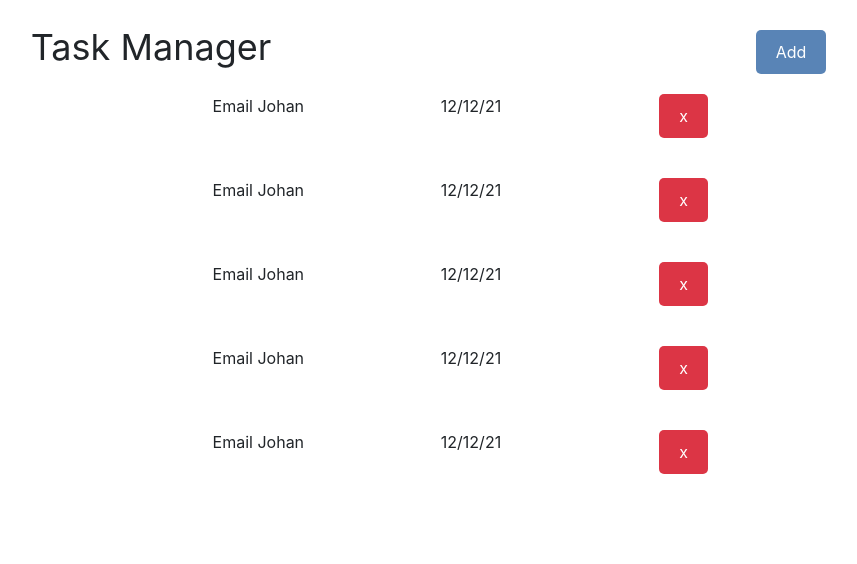
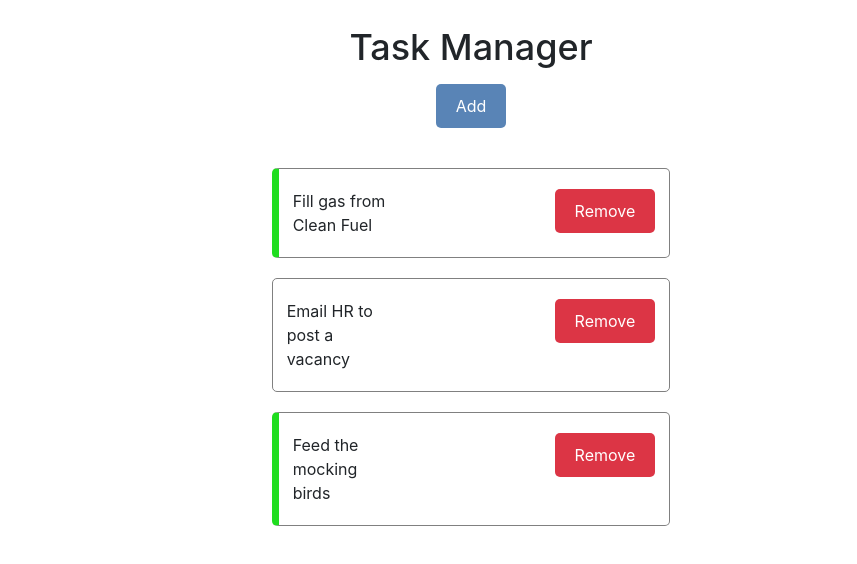
Before and after one commit to SanjidHaque/React-Task-Manager, a React (Create React App) app: page / in a window 1280 px wide. Shown: the top 564 px of the page, without its empty margins (169-1026 px from the left). Built offline with nearby package versions, Linux system fonts and the light colour scheme.

Commit message:
Add task toggle option

```diff
--- a/src/App.js
+++ b/src/App.js
@@ -10,35 +10,27 @@ function App() {
     const [tasks, setTasks] = useState([
         {
             id: 1,
-            text: "Email Johan",
+            text: "Fill gas from Clean Fuel",
             dateTime: "12/12/21",
             reminder: true
         },
         {
             id: 2,
-            text: "Email Johan",
+            text: "Email HR to post a vacancy",
             dateTime: "12/12/21",
             reminder: false
         },
         {
             id: 3,
-            text: "Email Johan",
-            dateTime: "12/12/21",
-            reminder: true
-        },
-        {
-            id: 4,
-            text: "Email Johan",
-            dateTime: "12/12/21",
-            reminder: false
-        },
-        {
-            id: 5,
-            text: "Email Johan",
+            text: "Feed the mocking birds",
             dateTime: "12/12/21",
             reminder: true
         }
     ])
+
+    function toggleTask(id) {
+        setTasks(tasks.map(task => task.id === id ? {...task, reminder: !task.reminder} : task))
+    }
 
     function deleteTask(id)  {
         setTasks(tasks.filter(task => task.id !== id))
@@ -57,7 +49,7 @@ function App() {
 
                 <Row>
                     <Col>
-                        { tasks.length > 0 ? (<Tasks tasks={tasks} onDeleteTask={deleteTask}/>) : 'No task to show!'}
+                        { tasks.length > 0 ? (<Tasks tasks={tasks} onDeleteTask={deleteTask} onToggleTask={toggleTask}/>) : 'No task to show!'}
                     </Col>
                 </Row>
             </Container>
--- a/src/components/Header.js
+++ b/src/components/Header.js
@@ -2,7 +2,6 @@ import React from 'react';
 import Button from "./Button";
 import Row from "react-bootstrap/Row";
 import Col from "react-bootstrap/Col";
-import Container from "react-bootstrap/Container";
 
 const Header = ({title}) => {
     const onClick = () => {
@@ -11,10 +10,12 @@ const Header = ({title}) => {
     return (
         <>
             <Row style={{paddingTop:'20px'}}>
-                <Col>
+                <Col lg={{ span: 4, offset: 4 }}>
                     <div style={headerStyle}> {title} </div>
                 </Col>
-                <Col style={{paddingTop:'10px'}}>
+            </Row>
+            <Row>
+                <Col lg={{ span: 4, offset: 4}} style={{paddingTop:'10px'}}>
                     <Button backgroundColor='#5984b6' text='Add' onClick={onClick}/>
                 </Col>
             </Row>
@@ -23,7 +24,8 @@ const Header = ({title}) => {
 };
 
 const headerStyle = {
-    fontSize:'36px'
+    fontSize:'36px',
+    fontWeight: '500'
 }
 
 export default Header;
--- a/src/components/Task.js
+++ b/src/components/Task.js
@@ -3,22 +3,27 @@ import Button from "react-bootstrap/Button";
 import Col from "react-bootstrap/Col";
 import Row from "react-bootstrap/Row";
 
-const Task = ({task, onDeleteTask}) => {
+const Task = ({task, onDeleteTask, onToggleTask}) => {
     return (
         <>
-            <Row style={{padding: '20px 2px', textAlign: 'center'}}>
-                <Col lg={{ span: 2, offset: 3 }}>
-                    <p>{task.text}</p>
+            <Row onDoubleClick={() => onToggleTask(task.id)} className={`task ${ task.reminder ? 'toggle-task' : '' }`}>
+                <Col lg={{ span: 4 }} style={{ textAlign: "left" }}>
+                    {task.text}
                 </Col>
-                <Col lg={{ span: 2}}>
-                    <p>{task.dateTime}</p>
-                </Col>
-                <Col lg={{ span: 2}}>
-                    <Button onClick={() => onDeleteTask(task.id)} variant="danger" size="sm" > x </Button>
+                <Col lg={{ span: 4, offset: 4 }} style={{ textAlign: "right" }}>
+                    <Button onClick={() => onDeleteTask(task.id)} variant="danger" size='sm' > Remove </Button>
                 </Col>
             </Row>
         </>
     );
 };
 
+const task = {
+    padding: '20px 2px',
+    margin: '20px 2px',
+    textAlign: 'center',
+    border: '1px solid grey',
+    borderRadius: '5px'
+}
+
 export default Task;
--- a/src/components/Tasks.js
+++ b/src/components/Tasks.js
@@ -2,12 +2,12 @@ import Task from "./Task";
 import Row from "react-bootstrap/Row";
 import Col from "react-bootstrap/Col";
 
-const Tasks = ({tasks, onDeleteTask}) => {
+const Tasks = ({tasks, onDeleteTask, onToggleTask}) => {
     return (
         <>
-            <Row>
-                <Col>
-                    { tasks.map(task => ( <Task key={task.id} task={task} onDeleteTask={onDeleteTask} /> ))}
+            <Row style={{ paddingTop: "20px"}}>
+                <Col lg={{ span: 4, offset: 4 }}>
+                    { tasks.map(task => ( <Task key={task.id} task={task} onDeleteTask={onDeleteTask} onToggleTask={onToggleTask} /> ))}
                 </Col>
             </Row>
         </>
--- a/src/index.css
+++ b/src/index.css
@@ -21,3 +21,15 @@ code {
   cursor: pointer;
   transition: 3;
 }
+
+.task {
+  padding: 20px 2px;
+  margin: 20px 2px;
+  text-align: center;
+  border: 1px solid grey;
+  border-radius: 5px;
+}
+
+.toggle-task {
+  border-left: 7px solid #1fdd1f
+}
```
